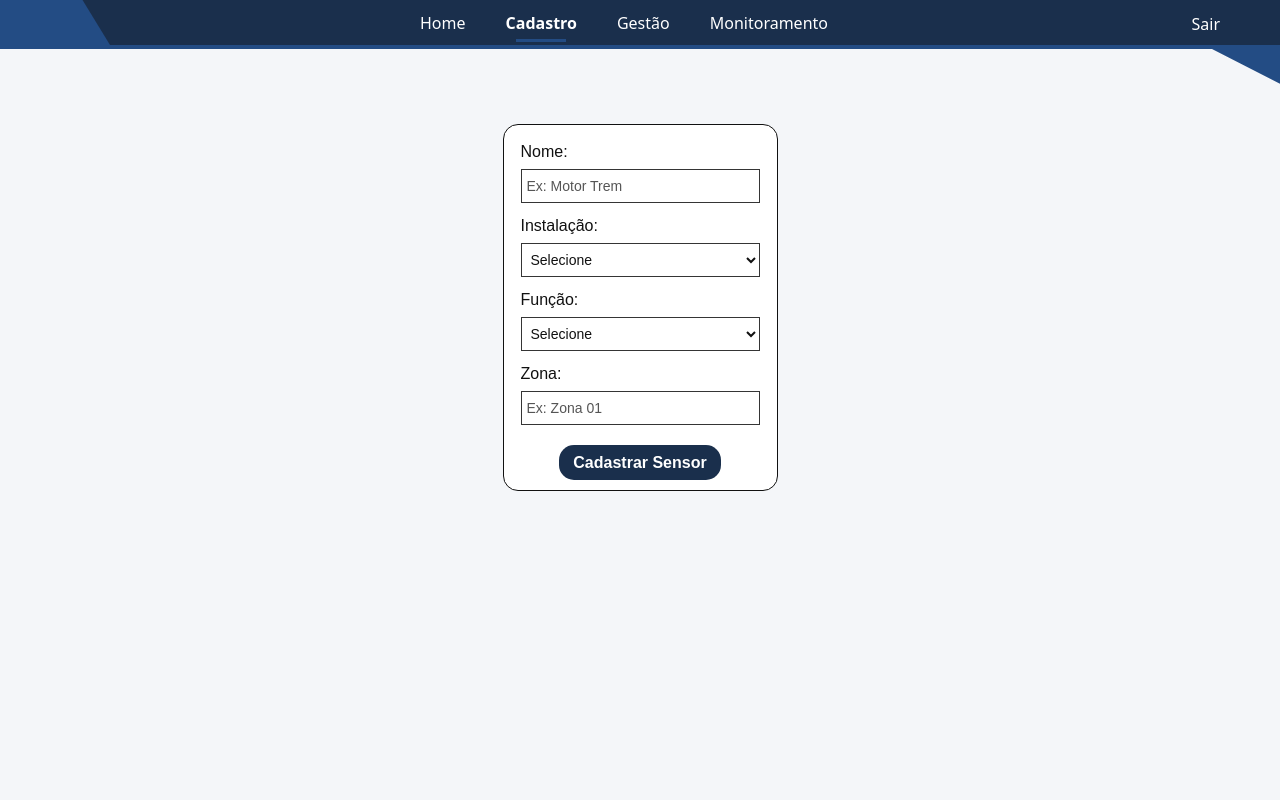
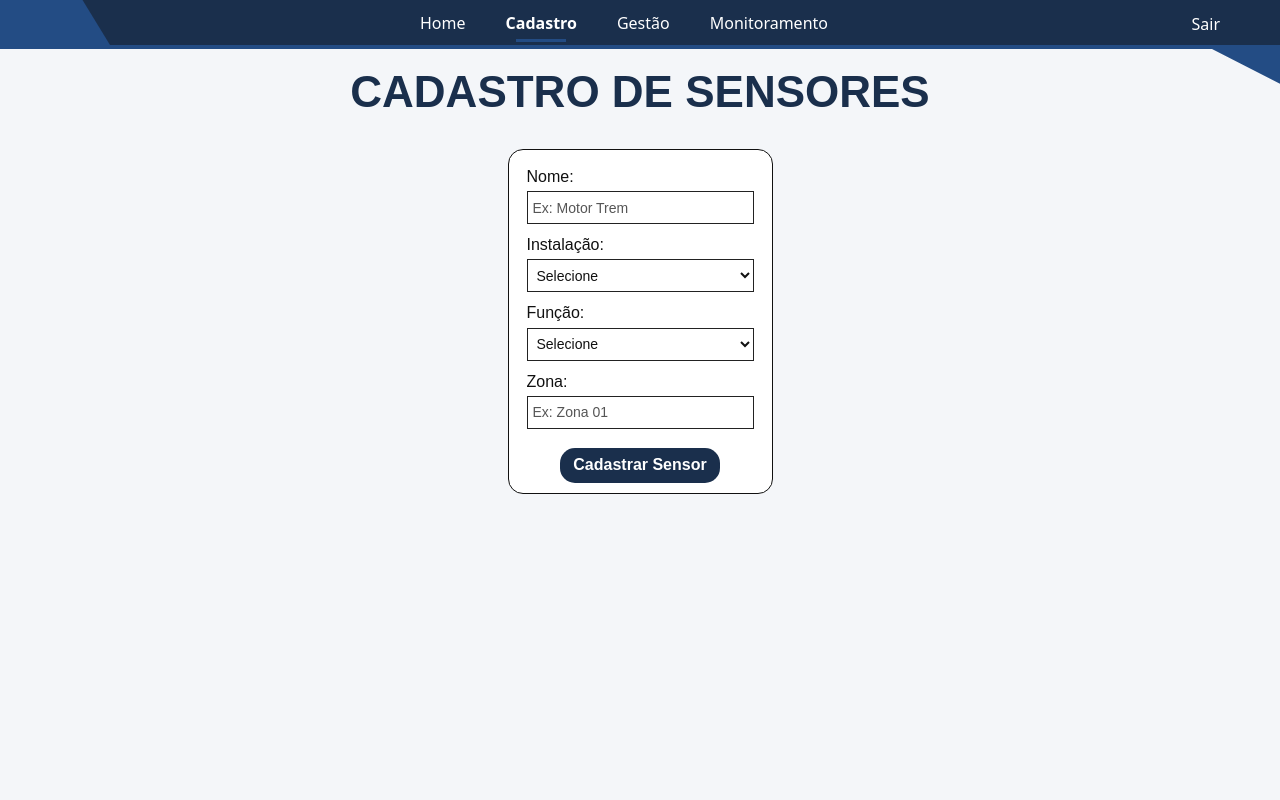
Before and after one commit to gabrielgiacomelli/sa-ferrorama, a PHP site: page /public/cadastro-sensor.php in a window 1280 px wide. Run offline with PHP 8.4, Linux system fonts and the light colour scheme.

Commit message:
add - finalização cadastro de sensor

```diff
--- a/public/cadastro-sensor.php
+++ b/public/cadastro-sensor.php
@@ -4,7 +4,7 @@ include "../infra/conn.php";
 
 <html lang="pt-BR">
 
-<?php
+    <?php
 $paginaAtual = "cadastro";
 $submenuAtual = "sensores";
 include("../includes/navbar.php");
@@ -14,6 +14,8 @@ include("../includes/navbar.php");
 <body>
 
     <main id="cadastro-sensores">
+
+        <h2>Cadastro de Sensores</h2>
 
         <div class="cadastro-sensores-container">
 
@@ -74,11 +76,8 @@ include("../includes/navbar.php");
                         Cadastrar Sensor
                     </button>
                 </div>
-
             </form>
-
         </div>
-
     </main>
 
     <script src="../scripts/botao-sair.js"></script>
--- a/styles/style.css
+++ b/styles/style.css
@@ -702,57 +702,90 @@ li#navbar-sair{
 /* -------------------------------------------------------------------------- */
 /* -------------------------------------------------------------------------- */
 /*                            Cadastro de sensores                            */
-
 #cadastro-sensores {
     width: 100%;
+    height: 100vh;
     min-height: 100vh;
 
+    margin: 0;
+    padding: 70px 0 0 0;
+
     background-color: var(--cor-background);
 
     font-family: Arial, sans-serif;
+
+    box-sizing: border-box;
+
+    overflow: hidden;
+}
+
+#cadastro-sensores h2 {
+    width: 100%;
+
+    margin: 0 0 35px 0;
+    padding: 0;
+
+    text-align: center;
+
+    color: var(--cor-azul-ferroviario);
+
+    font-family: Arial, sans-serif;
+    font-size: 44px;
+    font-weight: 800;
+
+    text-transform: uppercase;
+
+    line-height: 1;
 }
 
 #cadastro-sensores .cadastro-sensores-container {
     width: 100%;
-    min-height: 100vh;
 
     display: flex;
     justify-content: center;
     align-items: flex-start;
 
-    padding-top: 124px;
+    margin: 0;
+    padding: 0;
 
     box-sizing: border-box;
 }
 
 #cadastro-sensores .cadastro-sensores-card {
-    width: 275px;
+    width: 265px;
+
+    margin: 0;
+    padding: 17px 18px 10px;
 
     background-color: var(--cor-branca);
 
     border: 1px solid #111;
     border-radius: 15px;
 
-    padding: 15px 17px 10px;
-
     box-sizing: border-box;
 }
 
 #cadastro-sensores .cadastro-sensores-campo {
     width: 100%;
 
-    margin-bottom: 11px;
+    margin: 0 0 11px 0;
+    padding: 0;
+
+    box-sizing: border-box;
 }
 
 #cadastro-sensores .cadastro-sensores-campo label {
     display: block;
 
-    margin-bottom: 5px;
+    margin: 0 0 5px 0;
+    padding: 0;
 
     color: #111;
 
     font-size: 16px;
     font-weight: 400;
+
+    line-height: 1.2;
 }
 
 #cadastro-sensores .cadastro-sensores-campo input,
@@ -760,13 +793,14 @@ li#navbar-sair{
     display: block;
 
     width: 100%;
-    height: 34px;
-
+    height: 33px;
+
+    margin: 0;
     padding: 5px;
 
     box-sizing: border-box;
 
-    border: 1px solid #353535;
+    border: 1px solid #222;
     border-radius: 0;
 
     background-color: var(--cor-branca);
@@ -787,9 +821,9 @@ li#navbar-sair{
 
 #cadastro-sensores .cadastro-sensores-campo input:focus,
 #cadastro-sensores .cadastro-sensores-campo select:focus {
-    border-color: var(--cor-azul-ferroviario-claro);
-
-    box-shadow: 0 0 0 1px var(--cor-azul-ferroviario-claro);
+    border-color: var(--cor-azul-ferroviario);
+
+    box-shadow: 0 0 0 1px var(--cor-azul-ferroviario);
 }
 
 #cadastro-sensores .cadastro-sensores-botao {
@@ -797,15 +831,19 @@ li#navbar-sair{
 
     display: flex;
     justify-content: center;
-
-    margin-top: 20px;
-    margin-bottom: 0;
+    align-items: center;
+
+    margin: 19px 0 0 0;
+    padding: 0;
+
+    box-sizing: border-box;
 }
 
 #cadastro-sensores .cadastro-sensores-botao button {
     height: 35px;
 
-    padding: 0 14px;
+    margin: 0;
+    padding: 0 13px;
 
     border: none;
     border-radius: 15px;
@@ -819,6 +857,8 @@ li#navbar-sair{
     font-weight: bold;
 
     cursor: pointer;
+
+    box-sizing: border-box;
 }
 
 #cadastro-sensores .cadastro-sensores-botao button:hover {
@@ -827,17 +867,22 @@ li#navbar-sair{
 
 @media (max-width: 700px) {
 
-    #cadastro-sensores .cadastro-sensores-container {
-        padding-top: 80px;
+    #cadastro-sensores {
+        padding-top: 65px;
+    }
+
+    #cadastro-sensores h2 {
+        margin-bottom: 30px;
+
+        font-size: 32px;
     }
 
     #cadastro-sensores .cadastro-sensores-card {
         width: 90%;
-        max-width: 275px;
+        max-width: 265px;
     }
 
 }
-
 
 
 /*                           Cadastro de sensores                             */
```
